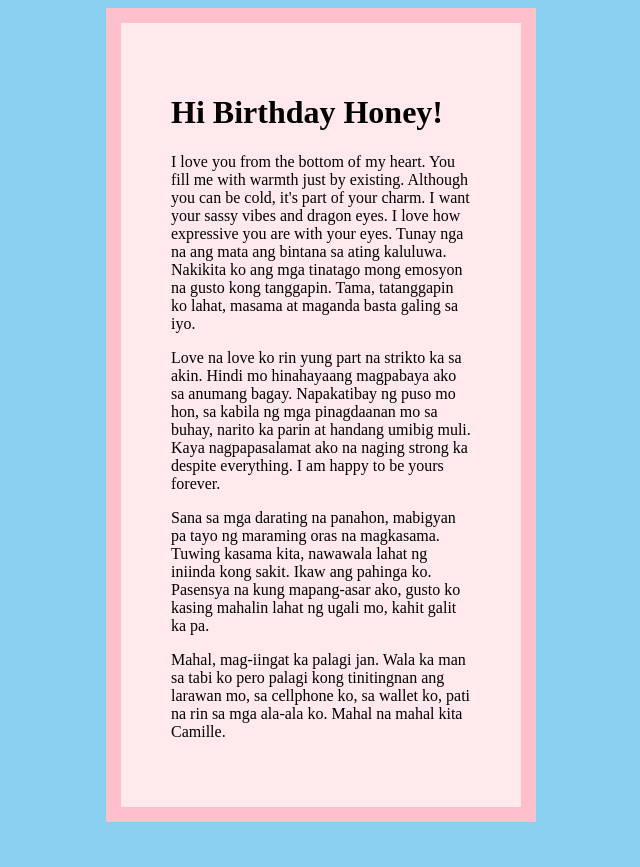
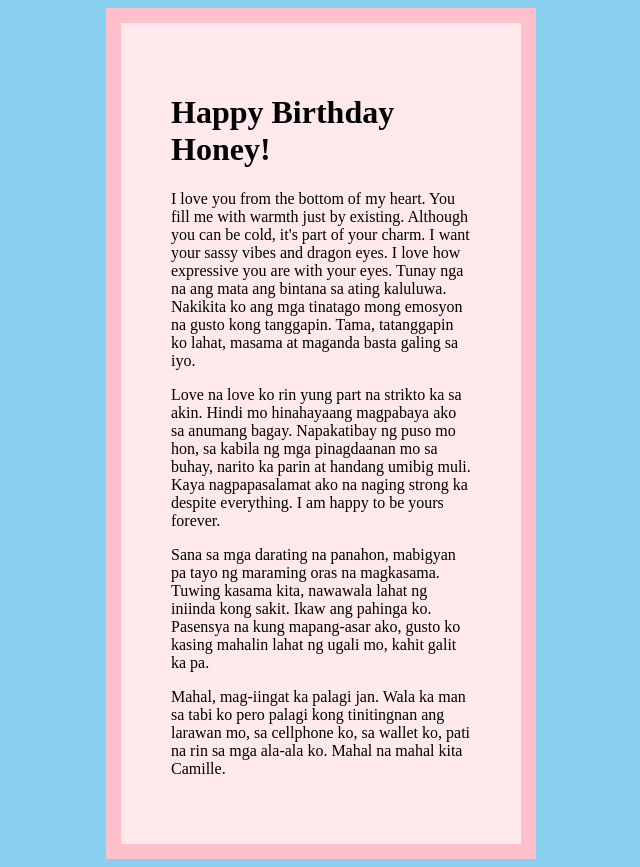
Before and after one commit to Steve-Jovs/To_my_honey, a plain HTML site: page index.html in a window 1280 px wide. Shown: the whole page, without its empty margins (319-959 px from the left). Before the commit the page ends 830 px from the top, so only its background shows below. Drawn offline with Linux system fonts and the light colour scheme.

Commit message:
Update index.html

```diff
--- a/index.html
+++ b/index.html
@@ -9,7 +9,7 @@
 </head>
 <body>
   <div class="center">
-    <h1>Hi Birthday Honey!</h1>
+    <h1>Happy Birthday Honey!</h1>
     <p>I love you from the bottom of my heart. You fill me with warmth just by existing. Although you can be cold, it's part of your charm. I want your sassy vibes and dragon eyes. I love how expressive you are with your eyes. Tunay nga na ang mata ang bintana sa ating kaluluwa. Nakikita ko ang mga tinatago mong emosyon na gusto kong tanggapin. Tama, tatanggapin ko lahat, masama at maganda basta galing sa iyo.
 </p>
     <p>Love na love ko rin yung part na strikto ka sa akin. Hindi mo hinahayaang magpabaya ako sa anumang bagay. Napakatibay ng puso mo hon, sa kabila ng mga pinagdaanan mo sa buhay, narito ka parin at handang umibig muli. Kaya nagpapasalamat ako na naging strong ka despite everything. I am happy to be yours forever.
```
